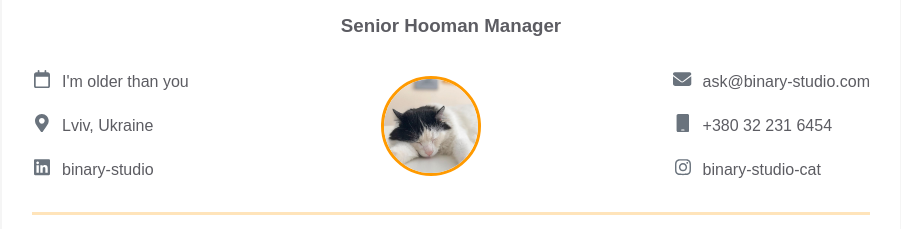
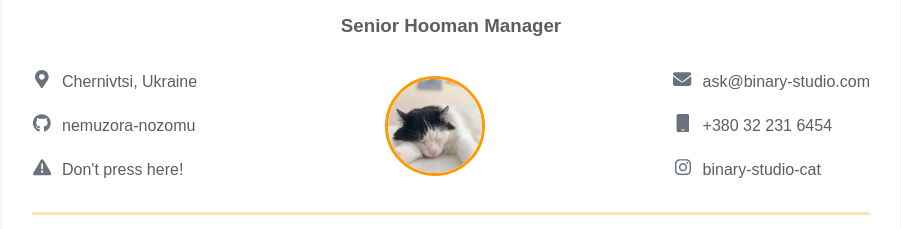
Before and after one commit to nemuzora-nozomu/homepage, a plain HTML site: page index.html in a window 1280 px wide. Shown: the part 132-361 px from the top of the page, without its empty margins (189-1090 px from the left). Drawn offline with Linux system fonts and the light colour scheme.

Commit message:
Updated left info block

```diff
--- a/index.html
+++ b/index.html
@@ -16,14 +16,7 @@
 
             <div class="contact_info_container fh">
               <div class="contact-info__block">
-                <a href="" rel="author" class="contact-info__item">
-                  <div class="contact-info__item-icon-wrapper">
-                    <svg class="contact-info__item-icon" xmlns="http://www.w3.org/2000/svg" viewBox="0 0 448 512">
-                      <path d="M152 64H296V24C296 10.75 306.7 0 320 0C333.3 0 344 10.75 344 24V64H384C419.3 64 448 92.65 448 128V448C448 483.3 419.3 512 384 512H64C28.65 512 0 483.3 0 448V128C0 92.65 28.65 64 64 64H104V24C104 10.75 114.7 0 128 0C141.3 0 152 10.75 152 24V64zM48 448C48 456.8 55.16 464 64 464H384C392.8 464 400 456.8 400 448V192H48V448z"/>
-                    </svg>
-                  </div>
-                  <span>I'm older than you</span>
-                </a>
+
                 <a href="" rel="author" class="contact-info__item">
                   <div class="contact-info__item-icon-wrapper">
                     <svg class="contact-info__item-icon" xmlns="http://www.w3.org/2000/svg" viewBox="0 0 384 512">
@@ -32,17 +25,21 @@
                       </path>
                     </svg>
                   </div>
-                  <span>Lviv, Ukraine</span>
+                  <span>Chernivtsi, Ukraine</span>
                 </a>
-                <a href="https://ua.linkedin.com/company/binary-studio_241166" rel="author" class="contact-info__item">
+
+                <a href="https://github.com/nemuzora-nozomu" rel="author" class="contact-info__item">
                   <div class="contact-info__item-icon-wrapper">
-                    <svg class="contact-info__item-icon" xmlns="http://www.w3.org/2000/svg" viewBox="0 0 448 512">
-                      <path
-                        d="M416 32H31.9C14.3 32 0 46.5 0 64.3v383.4C0 465.5 14.3 480 31.9 480H416c17.6 0 32-14.5 32-32.3V64.3c0-17.8-14.4-32.3-32-32.3zM135.4 416H69V202.2h66.5V416zm-33.2-243c-21.3 0-38.5-17.3-38.5-38.5S80.9 96 102.2 96c21.2 0 38.5 17.3 38.5 38.5 0 21.3-17.2 38.5-38.5 38.5zm282.1 243h-66.4V312c0-24.8-.5-56.7-34.5-56.7-34.6 0-39.9 27-39.9 54.9V416h-66.4V202.2h63.7v29.2h.9c8.9-16.8 30.6-34.5 62.9-34.5 67.2 0 79.7 44.3 79.7 101.9V416z">
-                      </path>
-                    </svg>
+                    <svg class="contact-info__item-icon" xmlns="http://www.w3.org/2000/svg" viewBox="0 0 496 512"><path d="M165.9 397.4c0 2-2.3 3.6-5.2 3.6-3.3.3-5.6-1.3-5.6-3.6 0-2 2.3-3.6 5.2-3.6 3-.3 5.6 1.3 5.6 3.6zm-31.1-4.5c-.7 2 1.3 4.3 4.3 4.9 2.6 1 5.6 0 6.2-2s-1.3-4.3-4.3-5.2c-2.6-.7-5.5.3-6.2 2.3zm44.2-1.7c-2.9.7-4.9 2.6-4.6 4.9.3 2 2.9 3.3 5.9 2.6 2.9-.7 4.9-2.6 4.6-4.6-.3-1.9-3-3.2-5.9-2.9zM244.8 8C106.1 8 0 113.3 0 252c0 110.9 69.8 205.8 169.5 239.2 12.8 2.3 17.3-5.6 17.3-12.1 0-6.2-.3-40.4-.3-61.4 0 0-70 15-84.7-29.8 0 0-11.4-29.1-27.8-36.6 0 0-22.9-15.7 1.6-15.4 0 0 24.9 2 38.6 25.8 21.9 38.6 58.6 27.5 72.9 20.9 2.3-16 8.8-27.1 16-33.7-55.9-6.2-112.3-14.3-112.3-110.5 0-27.5 7.6-41.3 23.6-58.9-2.6-6.5-11.1-33.3 2.6-67.9 20.9-6.5 69 27 69 27 20-5.6 41.5-8.5 62.8-8.5s42.8 2.9 62.8 8.5c0 0 48.1-33.6 69-27 13.7 34.7 5.2 61.4 2.6 67.9 16 17.7 25.8 31.5 25.8 58.9 0 96.5-58.9 104.2-114.8 110.5 9.2 7.9 17 22.9 17 46.4 0 33.7-.3 75.4-.3 83.6 0 6.5 4.6 14.4 17.3 12.1C428.2 457.8 496 362.9 496 252 496 113.3 383.5 8 244.8 8zM97.2 352.9c-1.3 1-1 3.3.7 5.2 1.6 1.6 3.9 2.3 5.2 1 1.3-1 1-3.3-.7-5.2-1.6-1.6-3.9-2.3-5.2-1zm-10.8-8.1c-.7 1.3.3 2.9 2.3 3.9 1.6 1 3.6.7 4.3-.7.7-1.3-.3-2.9-2.3-3.9-2-.6-3.6-.3-4.3.7zm32.4 35.6c-1.6 1.3-1 4.3 1.3 6.2 2.3 2.3 5.2 2.6 6.5 1 1.3-1.3.7-4.3-1.3-6.2-2.2-2.3-5.2-2.6-6.5-1zm-11.4-14.7c-1.6 1-1.6 3.6 0 5.9 1.6 2.3 4.3 3.3 5.6 2.3 1.6-1.3 1.6-3.9 0-6.2-1.4-2.3-4-3.3-5.6-2z"/></svg>
                   </div>
-                  <span>binary-studio</span>
+                  <span>nemuzora-nozomu</span>
+                </a>
+
+                <a href="" rel="author" class="contact-info__item">
+                  <div class="contact-info__item-icon-wrapper">
+                    <svg class="contact-info__item-icon" xmlns="http://www.w3.org/2000/svg" viewBox="0 0 512 512"><path d="M506.3 417l-213.3-364c-16.33-28-57.54-28-73.98 0l-213.2 364C-10.59 444.9 9.849 480 42.74 480h426.6C502.1 480 522.6 445 506.3 417zM232 168c0-13.25 10.75-24 24-24S280 154.8 280 168v128c0 13.25-10.75 24-23.1 24S232 309.3 232 296V168zM256 416c-17.36 0-31.44-14.08-31.44-31.44c0-17.36 14.07-31.44 31.44-31.44s31.44 14.08 31.44 31.44C287.4 401.9 273.4 416 256 416z"/></svg>
+                  </div>
+                  <span>Don't press here!</span>
                 </a>
               </div>
 
```
